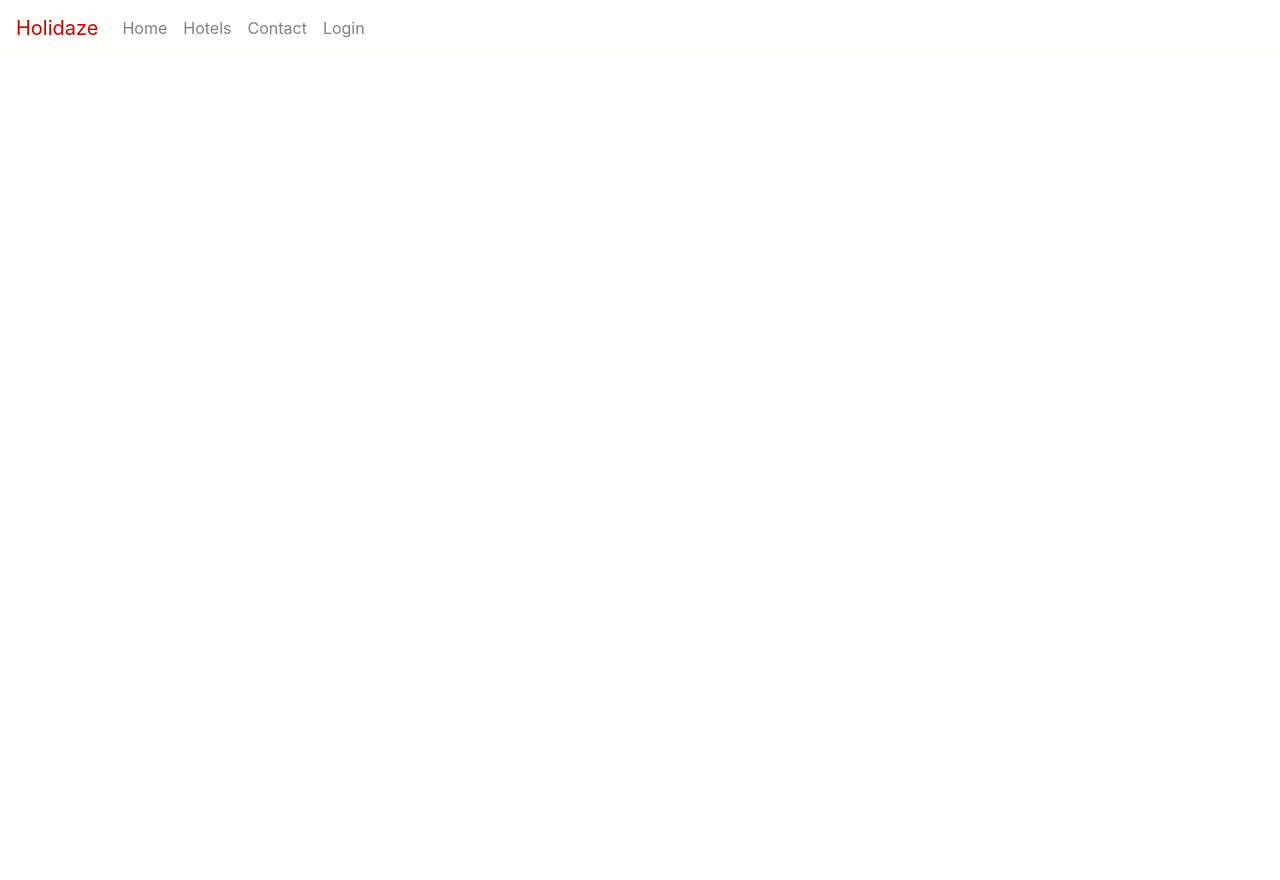
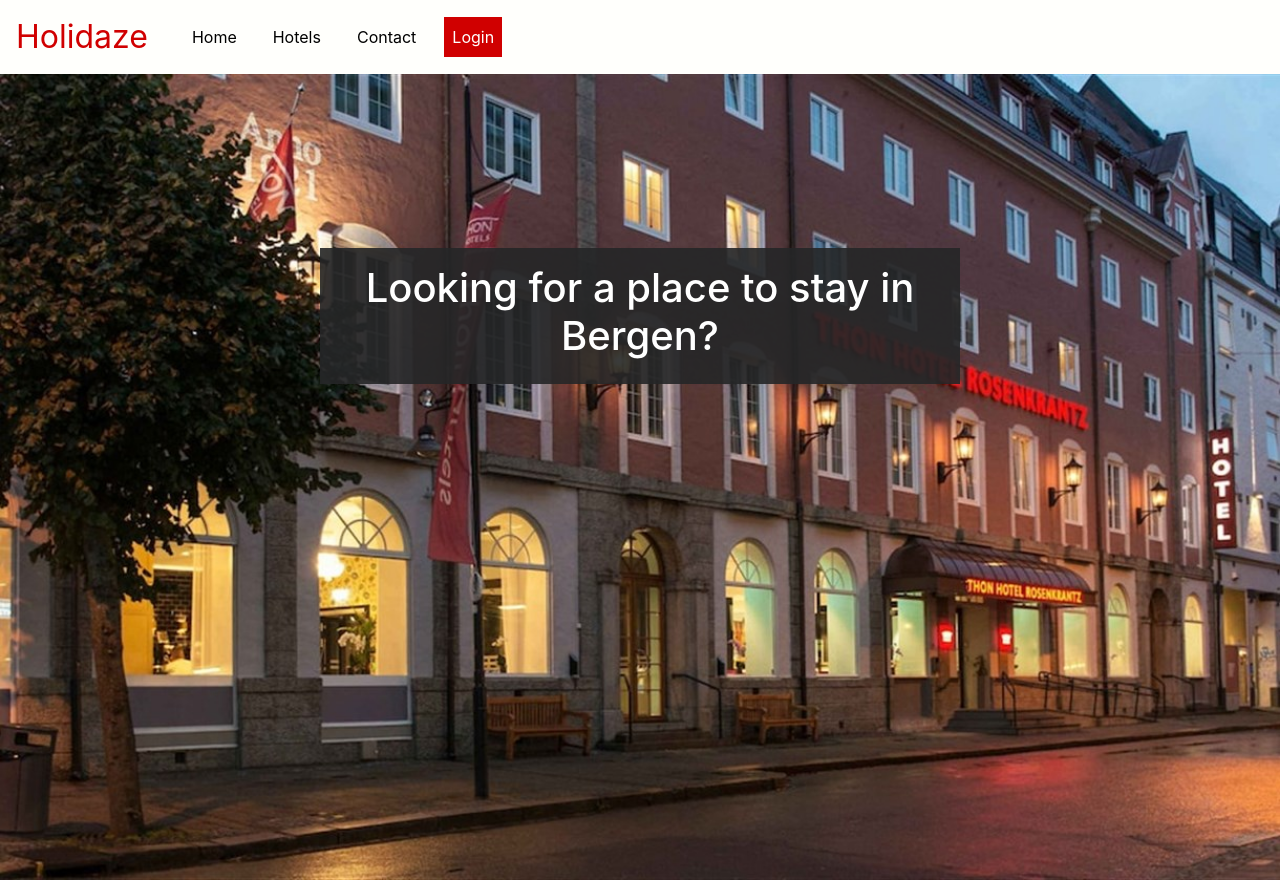
Before and after one commit to Noroff-FEU-Assignments/project-exam-2-btfredr, a React (Create React App) app: page / in a window 1280 px wide. Before the commit the page ends 800 px from the top, so only its background shows below. Built offline with nearby package versions, Linux system fonts and the light colour scheme.

Commit message:
started working on homepage

```diff
--- a/src/components/Navigation.js
+++ b/src/components/Navigation.js
@@ -8,12 +8,20 @@ const Navigation = () => {
         Holidaze
       </Navbar.Brand>
       <Navbar.Toggle aria-controls="basic-navbar-nav" />
-      <Navbar.Collapse id="basic-navbar-nav">
+      <Navbar.Collapse className="nav__icon" id="basic-navbar-nav">
         <Nav className="mr-auto">
-          <Nav.Link href="/">Home</Nav.Link>
-          <Nav.Link href="/hotels">Hotels</Nav.Link>
-          <Nav.Link href="/contact">Contact</Nav.Link>
-          <Nav.Link href="/login">Login</Nav.Link>
+          <Nav.Link href="/" className="nav__link">
+            Home
+          </Nav.Link>
+          <Nav.Link href="/hotels" className="nav__link">
+            Hotels
+          </Nav.Link>
+          <Nav.Link href="/contact" className="nav__link">
+            Contact
+          </Nav.Link>
+          <Nav.Link href="/login" className="nav__login">
+            Login
+          </Nav.Link>
         </Nav>
       </Navbar.Collapse>
     </Navbar>
--- a/src/pages/Home.js
+++ b/src/pages/Home.js
@@ -1,10 +1,17 @@
-import React from "react";
 import Navigation from "../components/Navigation";
+import background from "../assets/background.jpg";
 
 const Home = () => {
   return (
     <div className="home">
       <Navigation />
+
+      <div className="home__container">
+        <img src={background}></img>
+        <div className="home__box">
+          <h1>Looking for a place to stay in Bergen?</h1>
+        </div>
+      </div>
     </div>
   );
 };
--- a/src/scss/partials/_base.scss
+++ b/src/scss/partials/_base.scss
@@ -1,5 +1,7 @@
 * {
   margin: 0;
+  padding: 0;
+  box-sizing: border-box;
 }
 body {
   margin: 0;
@@ -14,3 +16,8 @@ code {
   font-family: source-code-pro, Menlo, Monaco, Consolas, "Courier New",
     monospace;
 }
+
+img {
+  height: auto;
+  width: 100%;
+}
--- a/src/scss/partials/_home.scss
+++ b/src/scss/partials/_home.scss
@@ -0,0 +1,19 @@
+.home {
+  width: 100%;
+
+  &__container {
+    position: relative;
+    text-align: center;
+    color: white;
+  }
+
+  &__box {
+    background-color: rgba(37, 38, 39, 0.9);
+    color: white;
+    position: absolute;
+    top: 30%;
+    left: 50%;
+    transform: translate(-50%, -50%);
+    padding: 1rem;
+  }
+}
--- a/src/scss/partials/_navbar.scss
+++ b/src/scss/partials/_navbar.scss
@@ -1,7 +1,37 @@
 .nav {
   background-color: #fffffc !important;
+  box-shadow: 0px 10px 36px 0px rgba(0, 0, 0, 0.11);
+  width: 100%;
 
   &__logo {
     color: #d00000 !important;
+    font-size: 2em;
+  }
+
+  &__link {
+    color: black !important;
+    margin-left: 20px;
+  }
+
+  &__login {
+    color: white !important;
+    background-color: #d00000;
+    margin-left: 20px;
+  }
+
+  &__icon {
+    color: #d00000 !important;
+  }
+
+  @media screen and (max-width: 990px) {
+    &__link {
+      text-align: center;
+      margin-left: 0;
+    }
+
+    &__login {
+      text-align: center;
+      margin-left: 0;
+    }
   }
 }
```
Also changed, not shown: src/assets/background.jpg (added).
